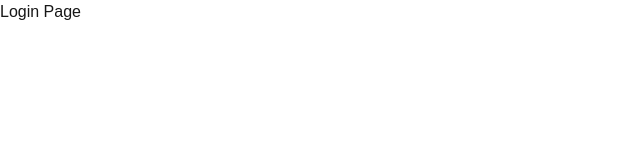
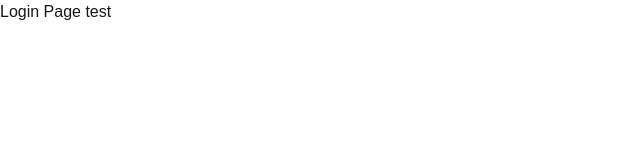
Before and after one commit to dndangg/software-design-project, a Next.js app: page /login in a window 1280 px wide. Shown: the top 160 px of the page, without its empty margins (0-640 px from the left). Built offline with nearby package versions, Linux system fonts and the light colour scheme.

Commit message:
Update login.js

```diff
--- a/src/pages/login.js
+++ b/src/pages/login.js
@@ -1,7 +1,7 @@
 export default function Login() {
     return (
       <div>
-        <h1>Login Page</h1>
+        <h1>Login Page test</h1>
         {/* Form here */}
       </div>
     );
```
